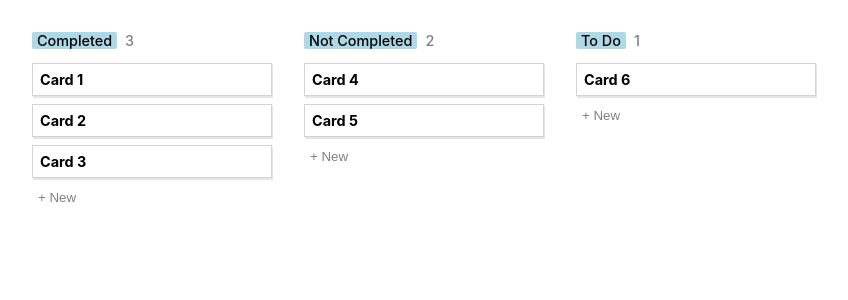
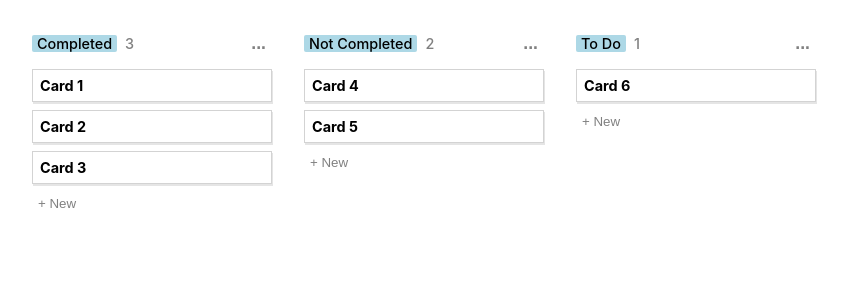
Before and after one commit to AtulPant2704/notion-airtable, a React (Create React App) app: page / in a window 1280 px wide. Shown: the top 300 px of the page, without its empty margins (0-848 px from the left). Built offline with nearby package versions, Linux system fonts and the light colour scheme.

Commit message:
feat: display list popover

```diff
--- a/src/components/List/List.css
+++ b/src/components/List/List.css
@@ -10,8 +10,15 @@
 .list-heading {
   display: flex;
   align-items: center;
+  justify-content: center;
+  margin-bottom: 0.9rem;
+  position: relative;
+}
+
+.list-intro {
+  display: flex;
+  align-items: center;
   gap: 0.5rem;
-  margin-bottom: 0.9rem;
 }
 
 .list-name,
@@ -29,6 +36,19 @@
 
 .list-card-count {
   color: gray;
+}
+
+.list-btn {
+  margin-left: auto;
+  border-width: 0;
+  background-color: transparent;
+  font-size: 1.1rem;
+  font-weight: 800;
+  color: gray;
+  display: flex;
+  justify-content: center;
+  align-items: center;
+  cursor: pointer;
 }
 
 .list-new-card-btn {
--- a/src/components/List/List.jsx
+++ b/src/components/List/List.jsx
@@ -2,6 +2,7 @@ import { useState } from "react";
 import { useData } from "context";
 import { Card } from "components";
 import "./List.css";
+import { ListPopover } from "components/ListPopover/ListPopover";
 
 const List = ({
   id,
@@ -14,6 +15,7 @@ const List = ({
   const { dispatch } = useData();
   const [displayCardInput, setDisplayCardInput] = useState(false);
   const [cardName, setCardName] = useState("");
+  const [displayListPopover, setDisplayListPopover] = useState(false);
 
   const addNewCard = () => {
     dispatch({ type: "ADD_NEW_CARD", payload: { id, cardName } });
@@ -45,8 +47,17 @@ const List = ({
         }
       >
         <div className="list-heading">
-          <p className="list-name">{name}</p>
-          <p className="list-card-count">{cards.length}</p>
+          <div className="list-intro">
+            <p className="list-name">{name}</p>
+            <p className="list-card-count">{cards.length}</p>
+          </div>
+          <button
+            className="list-btn"
+            onClick={() => setDisplayListPopover(!displayListPopover)}
+          >
+            ...
+          </button>
+          {displayListPopover ? <ListPopover listId={id} /> : null}
         </div>
         <div className="list-body">
           {cards.map((card, index) => (
```
